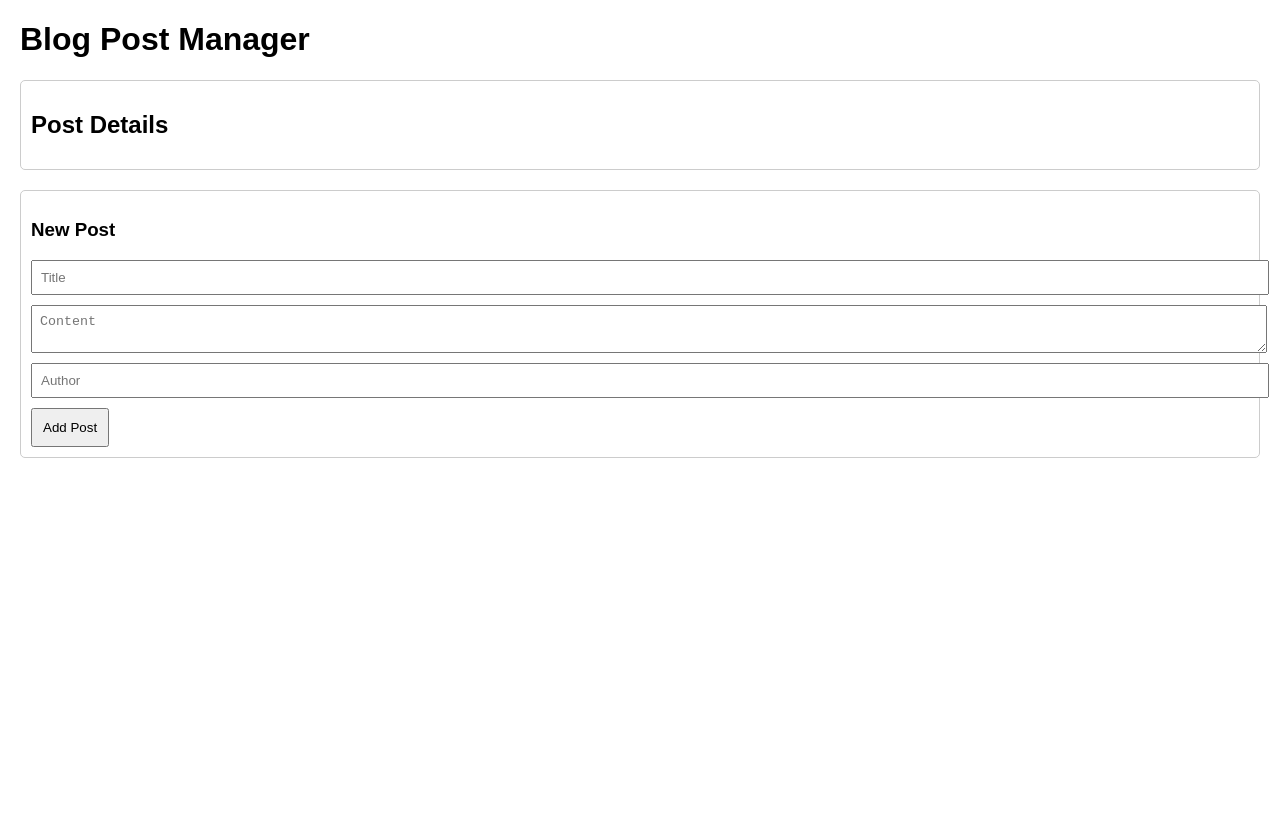
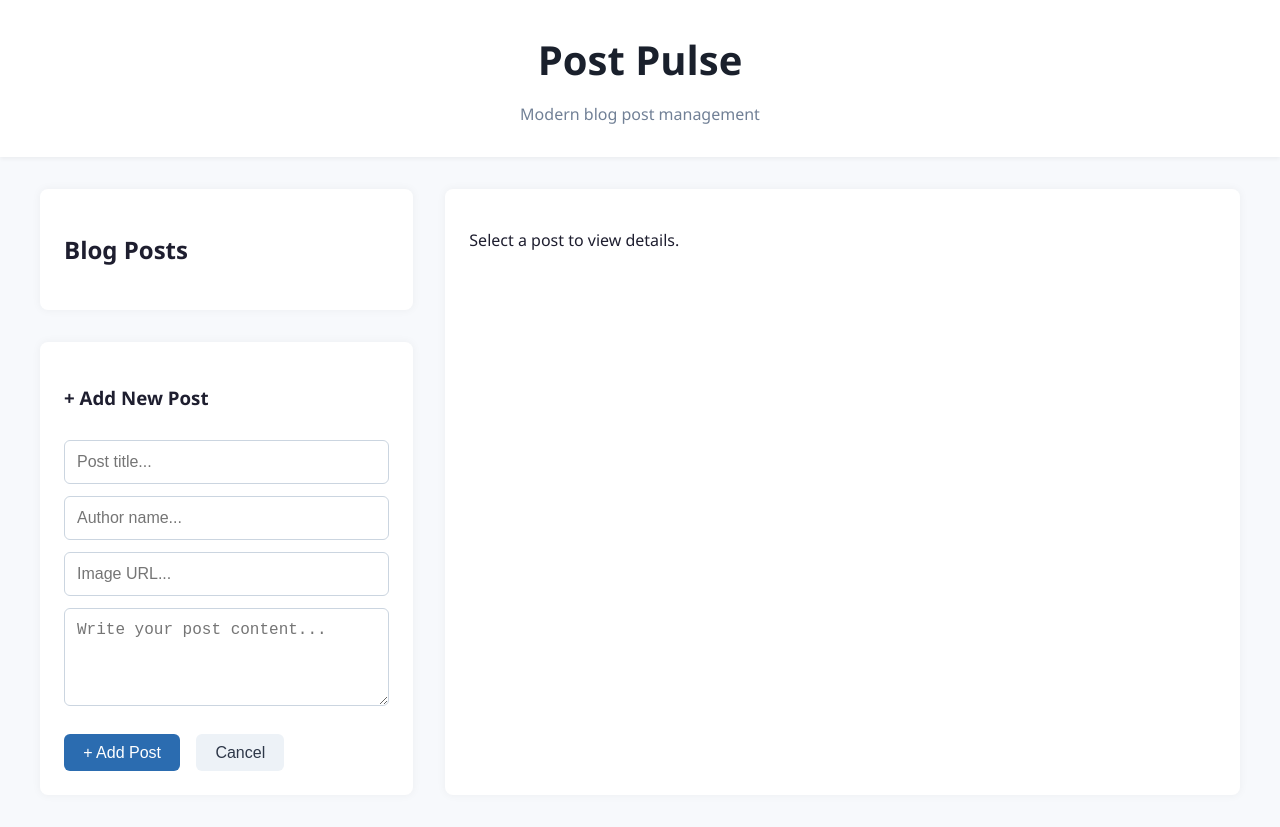
Before and after one commit to collinsopi/code-challenge-3, a plain HTML site: page index.html in a window 1280 px wide. Before the commit the page ends 800 px from the top, so only its background shows below. Drawn offline with Linux system fonts and the light colour scheme.

Commit message:
initial commit

```diff
--- a/index.html
+++ b/index.html
@@ -3,38 +3,56 @@
 <head>
   <meta charset="UTF-8">
   <meta name="viewport" content="width=device-width, initial-scale=1.0">
-  <title>Blog Post Manager</title>
+  <title>Post Pulse</title>
   <link rel="stylesheet" href="style.css">
 </head>
 <body>
-  <h1>Blog Post Manager</h1>
-  <div id="post-list"></div>
+  <header>
+    <h1>Post Pulse</h1>
+    <p class="subheading">Modern blog post management</p>
+  </header>
+  <main class="container">
+    <section class="sidebar">
+      <div class="post-list-box">
+        <h2>Blog Posts</h2>
+        <ul id="post-list" class="post-list"></ul>
+      </div>
 
-  <div id="post-detail">
-    <h2>Post Details</h2>
-    <div id="post-info"></div>
-    <button id="edit-button" class="hidden">Edit</button>
-    <button id="delete-button" class="hidden">Delete</button>
-  </div>
+      <form id="new-post-form" class="form-box">
+        <h3>+ Add New Post</h3>
+        <input type="text" id="new-title" placeholder="Post title..." required>
+        <input type="text" id="new-author" placeholder="Author name..." required>
+        <input type="url" id="new-image" placeholder="Image URL...">
+        <textarea id="new-content" placeholder="Write your post content..." rows="4" required></textarea>
+        <div class="button-group">
+          <button type="submit" class="btn-primary">+ Add Post</button>
+          <button type="reset" class="btn-secondary">Cancel</button>
+        </div>
+      </form>
+    </section>
 
-  <form id="new-post-form">
-    <h3>New Post</h3>
-    <input type="text" id="new-title" placeholder="Title" required>
-    <textarea id="new-content" placeholder="Content" required></textarea>
-    <input type="text" id="new-author" placeholder="Author" required>
-    <button type="submit">Add Post</button>
-  </form>
+    <section class="post-detail">
+      <div id="post-info" class="post-info">
+        <p>Select a post to view details.</p>
+      </div>
+      <div class="button-group">
+        <button id="edit-button" class="btn-secondary hidden">✎ Edit</button>
+        <button id="delete-button" class="btn-danger hidden">🗑 Delete</button>
+      </div>
 
-  <form id="edit-post-form" class="hidden">
-    <h4>Update Post Details</h4>
-    <label for="edit-title">Title:</label>
-    <input type="text" name="title" id="edit-title">
-    <label for="edit-content">Content:</label>
-    <textarea name="content" id="edit-content" rows="5"></textarea>
-    <button type="submit">Update Post</button>
-    <button type="button" id="cancel-edit">Cancel</button>
-  </form>
-
+      <form id="edit-post-form" class="form-box hidden">
+        <h3>Edit Post</h3>
+        <label for="edit-title">Title:</label>
+        <input type="text" id="edit-title">
+        <label for="edit-content">Content:</label>
+        <textarea id="edit-content" rows="4"></textarea>
+        <div class="button-group">
+          <button type="submit" class="btn-primary">Update Post</button>
+          <button type="button" id="cancel-edit" class="btn-secondary">Cancel</button>
+        </div>
+      </form>
+    </section>
+  </main>
   <script src="script.js"></script>
 </body>
 </html>
--- a/style.css
+++ b/style.css
@@ -1,40 +1,141 @@
+/* style.css */
 body {
-  font-family: Arial, sans-serif;
-  margin: 20px;
+  margin: 0;
+  font-family: 'Segoe UI', Tahoma, Geneva, Verdana, sans-serif;
+  background: #f7f9fc;
+  color: #1e1e2f;
 }
 
-#post-list div {
-  cursor: pointer;
-  margin-bottom: 10px;
-  padding: 10px;
-  border: 1px solid #ccc;
-  border-radius: 5px;
+header {
+  text-align: center;
+  padding: 2rem 1rem 1rem;
+  background-color: #ffffff;
+  box-shadow: 0 2px 4px rgba(0,0,0,0.05);
 }
 
-#post-detail, form {
-  margin-top: 20px;
+header h1 {
+  margin: 0;
+  font-size: 2.5rem;
+  color: #1a202c;
+}
+
+.subheading {
+  font-size: 1rem;
+  color: #718096;
+}
+
+.container {
+  display: flex;
+  gap: 2rem;
+  padding: 2rem;
+  max-width: 1200px;
+  margin: 0 auto;
+}
+
+.sidebar {
+  flex: 1;
+  display: flex;
+  flex-direction: column;
+  gap: 2rem;
+}
+
+.post-detail {
+  flex: 2;
+  background: white;
+  padding: 1.5rem;
+  border-radius: 8px;
+  box-shadow: 0 0 10px rgba(0,0,0,0.05);
+}
+
+.post-list-box {
+  background: white;
+  padding: 1.5rem;
+  border-radius: 8px;
+  box-shadow: 0 0 10px rgba(0,0,0,0.05);
+}
+
+.post-list {
+  list-style: none;
+  padding: 0;
+  margin: 0;
+}
+
+.post-list li {
   padding: 10px;
-  border: 1px solid #ccc;
-  border-radius: 5px;
+  border-bottom: 1px solid #e2e8f0;
+  cursor: pointer;
+}
+
+.post-list li:hover {
+  background-color: #edf2f7;
+}
+
+.form-box {
+  background: white;
+  padding: 1.5rem;
+  border-radius: 8px;
+  box-shadow: 0 0 10px rgba(0,0,0,0.05);
+  display: flex;
+  flex-direction: column;
+  gap: 0.75rem;
+}
+
+input, textarea {
+  padding: 0.75rem;
+  border: 1px solid #cbd5e0;
+  border-radius: 6px;
+  font-size: 1rem;
+}
+
+button {
+  padding: 0.6rem 1.2rem;
+  font-size: 1rem;
+  border: none;
+  border-radius: 6px;
+  cursor: pointer;
+}
+
+.btn-primary {
+  background-color: #2b6cb0;
+  color: white;
+}
+
+.btn-primary:hover {
+  background-color: #2c5282;
+}
+
+.btn-secondary {
+  background-color: #edf2f7;
+  color: #2d3748;
+}
+
+.btn-secondary:hover {
+  background-color: #e2e8f0;
+}
+
+.btn-danger {
+  background-color: #e53e3e;
+  color: white;
+}
+
+.btn-danger:hover {
+  background-color: #c53030;
+}
+
+.button-group {
+  display: flex;
+  gap: 1rem;
+  margin-top: 1rem;
+}
+
+.post-info img.post-image {
+  width: 100%;
+  max-height: 300px;
+  object-fit: cover;
+  border-radius: 8px;
+  margin: 1rem 0;
 }
 
 .hidden {
   display: none;
 }
-
-input, textarea {
-  display: block;
-  width: 100%;
-  margin-bottom: 10px;
-  padding: 8px;
-}
-
-button {
-  padding: 10px;
-  margin-right: 10px;
-  cursor: pointer;
-}
-
-button:hover {
-  background-color: #eee;
-}
```
Also changed, not shown: index.js (+38 -27 lines).
